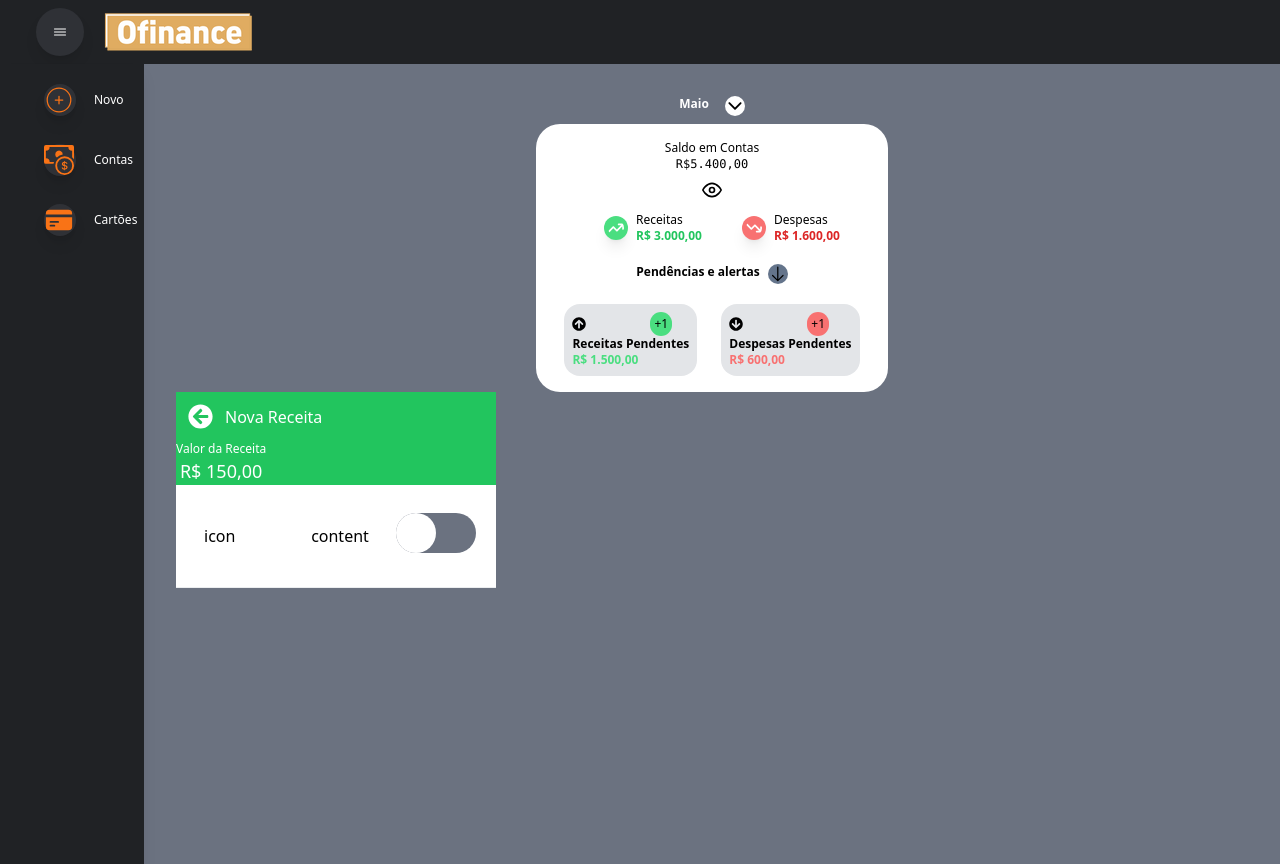
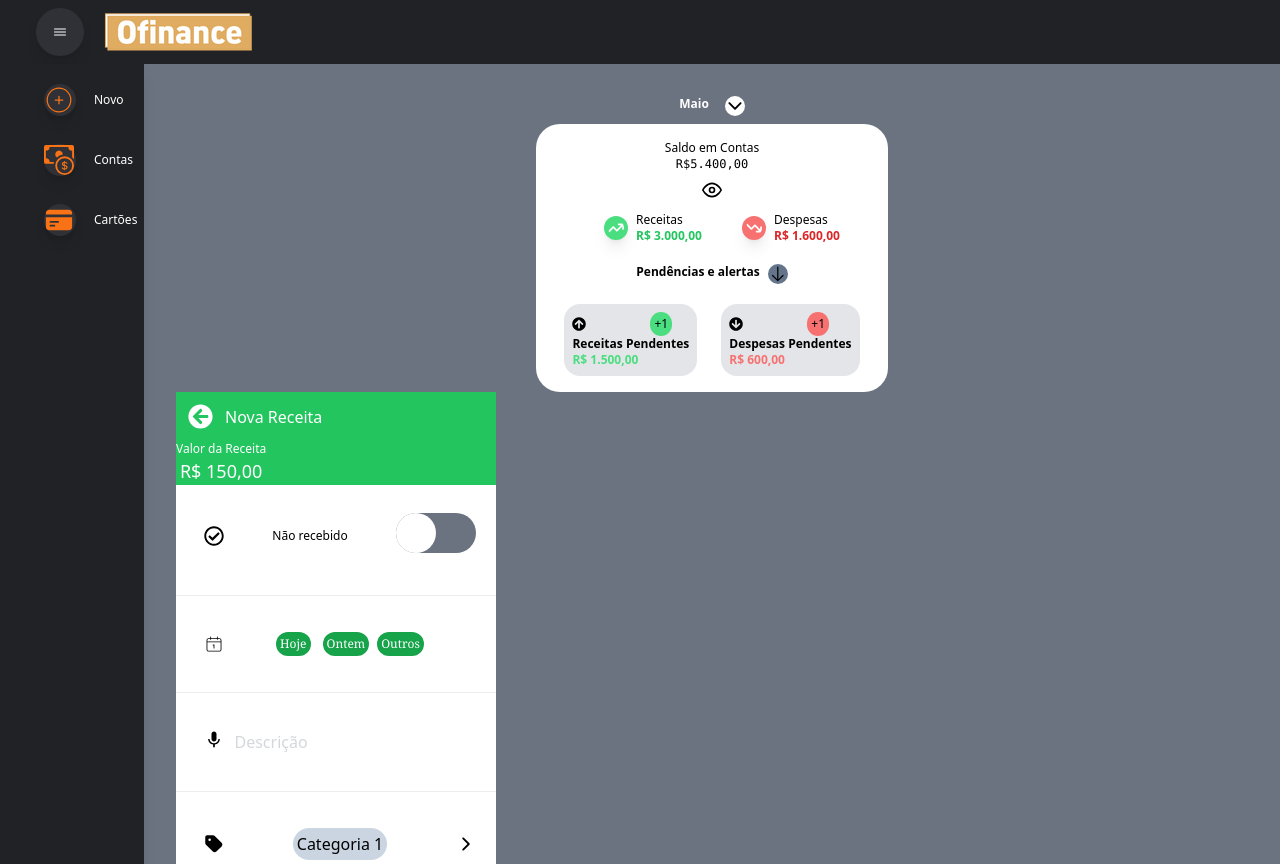
Before and after one commit to HenriqueGouveia42/OFinance, a React (Vite) app: page / in a window 1280 px wide. Built offline with nearby package versions, Linux system fonts and the light colour scheme.

Commit message:
Continuacao da implementacao do TransactionDetails e outros

```diff
--- a/package.json
+++ b/package.json
@@ -12,7 +12,8 @@
   "dependencies": {
     "react": "^18.3.1",
     "react-dom": "^18.3.1",
-    "react-icons": "^5.3.0"
+    "react-icons": "^5.3.0",
+    "react-router-dom": "^6.26.2"
   },
   "devDependencies": {
     "@eslint/js": "^9.9.0",
--- a/src/components/Toggle.jsx
+++ b/src/components/Toggle.jsx
@@ -1,24 +1,19 @@
 import { useState } from "react";
 
-const Toggle = () => {
-
-    const [received, setReceived] = useState(false);
+const Toggle = ({ toggleReceived, state }) => {
 
     const handleReceivedClick = () => {
-        setReceived(prevValue => !prevValue);
+        toggleReceived();
     };
 
     return (
         <button
             onClick={handleReceivedClick}
-            className={`relative w-20 h-10 rounded-full transition duration-750 ease-linear ${received ? 'bg-green-300' : 'bg-gray-500'}`}
-        >
+            className={`relative w-20 h-10 rounded-full transition duration-750 ease-linear ${state ? 'bg-green-300' : 'bg-gray-500'}`}>
             <div
-                className={`relative w-10 h-10 rounded-full transition duration-750 ease-linear ${received ? 'translate-x-10 bg-green-600' : 'translate-x-0 bg-white'}`}
-            >
+                className={`relative w-10 h-10 rounded-full transition duration-750 ease-linear ${state ? 'translate-x-10 bg-green-600' : 'translate-x-0 bg-white'}`}>
             </div>
         </button>
     );
 };
-
 export default Toggle;
--- a/src/components/TransactionDetails.jsx
+++ b/src/components/TransactionDetails.jsx
@@ -1,26 +1,143 @@
-import Toggle from "./Toggle"
 import { useState } from "react";
+import Toggle from "./Toggle";
 
-const DetailLine = ({icon, content, action}) =>{
-    return(
+import { FaRegCheckCircle } from "react-icons/fa";
+import { CiCalendarDate } from "react-icons/ci";
+import { FaTag } from "react-icons/fa6";
+import { IoIosArrowForward } from "react-icons/io";
+import { MdKeyboardVoice } from "react-icons/md";
+import { CiWallet } from "react-icons/ci";
+import { FaPaperclip } from "react-icons/fa6";
+import { MdOutlinePushPin } from "react-icons/md";
+import { FaRepeat } from "react-icons/fa6";
+import { CiBellOn } from "react-icons/ci";
+
+
+
+
+
+const DetailLine = ({ icon, content, action }) => {
+    return (
         <>
-            <div className="grid grid-cols-3 items-center rounded-md p-6 m-1 w-full">
+            <button className="flex justify-between items-center rounded-md p-6 m-1 w-full">
                 <div className="text-left">{icon}</div>
                 <div className="text-center">{content}</div>
                 <div className="text-right">{action}</div>
-            </div>
-            <hr></hr>
+            </button>
+            <hr />
         </>
+    );
+};
 
-    )
-}
 
-const TransactionDetails = () =>{
 
-    return(
-        <div className="w-full h-full">
-            <DetailLine icon="icon" content={"content"} action={<Toggle/>}/>
+
+
+
+const TransactionDetails = () => {
+    const [received, setReceived] = useState(false);
+    const toggleReceived = () => {
+        setReceived((prev) => !prev);
+    };
+
+    const [selectedDay, setSelectedDay] = useState(null);
+    const handleDayClick = (day) => {
+        setSelectedDay(day);
+    };
+
+    const [more, setMore] = useState(false);
+    const handleMoreClick = () =>{
+        setMore(prev => !prev)
+    }
+
+    const [fixed, setFixed] = useState(false);
+    const handleFixedClick = () =>{
+        setFixed(prev => !prev)
+    }
+
+    const [repeat, setRepeat] = useState(false);
+    const handleRepeatClick = () =>{
+        setRepeat(prev => !prev)
+    }
+
+    return (
+        <div className="grid grid-cols-1 gap-y-2 w-full h-full">
+            <DetailLine
+                icon={<FaRegCheckCircle size={20} />}
+                content={received ?  <div className="text-xs">Recebido</div>: <div className="text-xs">Não recebido</div>}
+                action={<Toggle toggleReceived={toggleReceived} state={received} />}
+            />
+            <DetailLine
+                icon={<CiCalendarDate size={20}/>                }
+                content={
+                    <div className="flex items-center space-x-2">
+                        <button className={`day-icon ${selectedDay === 'hoje' ? 'bg-green-900' : 'bg-green-600 '}`} onClick={() => handleDayClick('hoje')}>Hoje</button>
+                        <button className={`day-icon ${selectedDay === 'ontem' ? 'bg-green-900' : 'bg-green-600 '}`} onClick={() => handleDayClick('ontem')}>Ontem</button>
+                        <button className={`day-icon ${selectedDay === 'outros' ? 'bg-green-900' : 'bg-green-600 '}`} onClick={() => handleDayClick('outros')}>Outros</button>
+                    </div>
+                }
+                action={''}
+            />
+            <DetailLine
+                icon={
+                    <button className="hover: cursor-pointer hover:bg-gray-400 hover: rounded-full"><MdKeyboardVoice size={20} /></button>
+                }
+                content={
+                    <input type="text" placeholder="Descrição"></input>
+                }
+                action={''} />
+            <DetailLine
+                icon={<FaTag size={20}/>}
+                content={
+                    <button className="flex items-center justify-center rounded-2xl bg-slate-300 p-1 hover:cursor-pointer">
+                        <label className="hover:cursor-pointer">
+                            Categoria 1
+                        </label>
+                    </button>
+                }
+                action={<IoIosArrowForward size={20}/>}
+            />
+            <DetailLine
+                icon={<CiWallet size={20}/>}
+                content={
+                    <button className="flex items-center justify-center rounded-2xl bg-slate-300 p-1 hover:cursor-pointer">
+                        <label className="hover:cursor-pointer">Conta 1</label>
+                    </button>
+                }
+                action={<IoIosArrowForward size={20}/>}
+            />
+            <DetailLine
+                icon={<FaPaperclip size={20}/>}
+                content={
+                    <label>Anexo</label>
+                }
+                action={<IoIosArrowForward size={20}/>}/>
+            <button className="bg-slate-400 p-1 rounded-3xl m-2" onClick={handleMoreClick}>{
+                more ? <label>Menos detalhes</label> : <label>Mais detalhes</label>
+            }</button>
+            {more ?
+                <>
+                    <DetailLine
+                        icon={<MdOutlinePushPin size={20}/>}
+                        content={<label>Receita fixa</label>}
+                        action={<Toggle toggleReceived={handleFixedClick} state={fixed} />}
+                    />
+                    <DetailLine
+                        icon={<FaRepeat size={20}/>}
+                        content={<label>Repetir</label>}
+                        action={<Toggle toggleReceived={handleRepeatClick} state={repeat} />}
+                    />
+                    <DetailLine
+                        icon={<CiBellOn size={20}/>}
+                        content={<label>Lembrar-me</label>}
+                        action={<IoIosArrowForward size={20}/>}
+                    />
+                </>
+                :
+                    <></>
+            }
         </div>
-    )
-}
-export default TransactionDetails
+    );
+};
+
+export default TransactionDetails;
--- a/src/index.css
+++ b/src/index.css
@@ -52,6 +52,6 @@
         @apply rounded-md flex bg-slate-300 items-center p-3 m-1 hover:cursor-pointer hover:bg-slate-400
     }
     .day-icon{
-        @apply flex justify-center w-11 h-1/4 bg-green-500 rounded-xl hover:bg-green-700 text-xs font-serif text-white text-center p-1 ml-1 mr-1
+        @apply flex justify-center text-xs rounded-2xl text-white hover:bg-green-700 font-serif text-center p-1 mr-1
     }
 }
```
Also changed, not shown: 1 other file (tests, documents, lock files or other folders).
